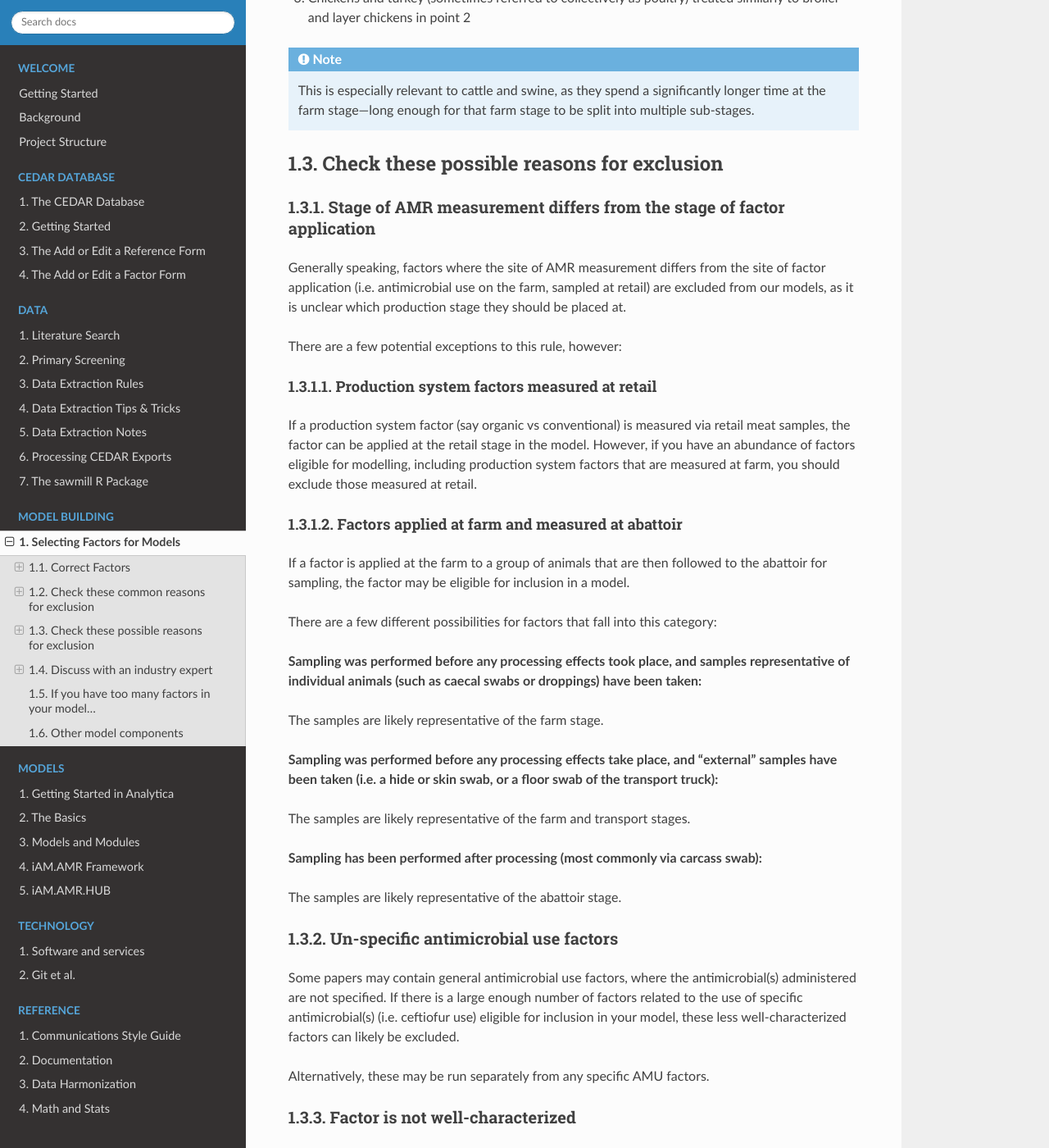
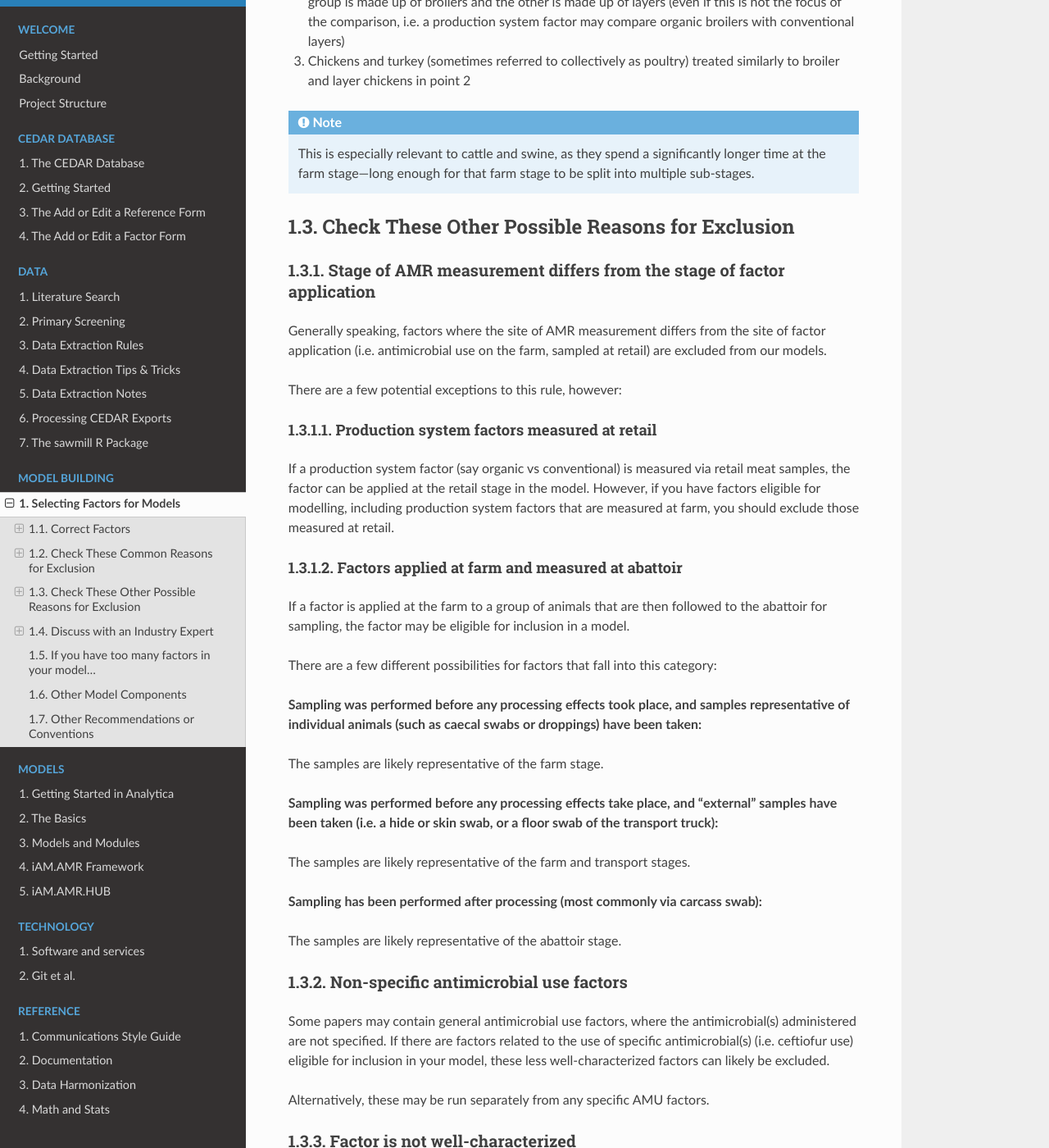
Before and after one commit to iAM-AMR/iAM.AMR.DOC, a Sphinx documentation site: the page built from source/model_building/selecting_factors.rst, in a window 1280 px wide and 1400 px high, scrolled down 2391 px. Shown: the whole window at 82% size. Built offline with Sphinx 7.4.7 and the Read the Docs theme 2.0.0, drawn with Linux system fonts in a browser that asks for light colours; pages that are not in the unit, such as notebooks, are missing from menus; a script that is not in the unit is left out; some of the changed text lies outside the part shown.

Commit message:
Update selecting factors for models
Based on feedback

```diff
--- a/source/model_building/selecting_factors.rst
+++ b/source/model_building/selecting_factors.rst
@@ -31,15 +31,17 @@
 
 This may take awhile depending on how many factors you have in your query. However, it is an important step to check that the data extraction was done correctly, for each and every field captured.
 
-Check these common reasons for exclusion
+Check These Common Reasons for Exclusion
 ----------------------------------------
+
+.. important:: Remember to document any factors and papers you are excluding for the reasons outlined below or any other reason.
 
 Factor is not modifiable
 ~~~~~~~~~~~~~~~~~~~~~~~~
 
 While the general practice was to exclude non-modifiable, or immutable factors such as age, location, or breed :ref:`(read more) <data_extraction/data_extract_rules:Data Extraction Rules>` at the data extraction phase, it is not always clear whether a factor is modifiable. As such, there may be some non-modifiable factors in your query that you will need to exclude from your model.
 
-Questions of whether a factor is modifiable or not are also context-dependent, and sometimes warrant consultation with an expert. Especially when it comes to factors related to management practices, a factor may be theoretically modifiable, but the implementation required may be cost prohibitive such that the factor is not practically modifiable. For example, liquid feeding systems in swine production require specialized, expensive equipment, so a major renovation would be required in order to convert to this system.
+Questions of whether a factor is modifiable or not are also context-dependent, and sometimes warrant consultation with an expert. Especially when it comes to factors related to management practices, a factor may be theoretically modifiable, but the implementation required may be cost prohibitive such that the factor is not practically modifiable.
 
 Selective media used at isolation
 ~~~~~~~~~~~~~~~~~~~~~~~~~~~~~~~~~
@@ -66,20 +68,20 @@
 
 .. Note:: This is especially relevant to cattle and swine, as they spend a significantly longer time at the farm stage—long enough for that farm stage to be split into multiple sub-stages.
 
-Check these possible reasons for exclusion
-------------------------------------------
+Check These Other Possible Reasons for Exclusion
+------------------------------------------------
 
 Stage of AMR measurement differs from the stage of factor application
 ~~~~~~~~~~~~~~~~~~~~~~~~~~~~~~~~~~~~~~~~~~~~~~~~~~~~~~~~~~~~~~~~~~~~~
 
-Generally speaking, factors where the site of AMR measurement differs from the site of factor application (i.e. antimicrobial use on the farm, sampled at retail) are excluded from our models, as it is unclear which production stage they should be placed at.
+Generally speaking, factors where the site of AMR measurement differs from the site of factor application (i.e. antimicrobial use on the farm, sampled at retail) are excluded from our models.
 
 There are a few potential exceptions to this rule, however:
 
 Production system factors measured at retail
 ++++++++++++++++++++++++++++++++++++++++++++
 
-If a production system factor (say organic vs conventional) is measured via retail meat samples, the factor can be applied at the retail stage in the model. However, if you have an abundance of factors eligible for modelling, including production system factors that are measured at farm, you should exclude those measured at retail.
+If a production system factor (say organic vs conventional) is measured via retail meat samples, the factor can be applied at the retail stage in the model. However, if you have factors eligible for modelling, including production system factors that are measured at farm, you should exclude those measured at retail.
 
 Factors applied at farm and measured at abattoir
 ++++++++++++++++++++++++++++++++++++++++++++++++
@@ -100,10 +102,10 @@
 
 The samples are likely representative of the abattoir stage.
 
-Un-specific antimicrobial use factors
-~~~~~~~~~~~~~~~~~~~~~~~~~~~~~~~~~~~~~
+Non-specific antimicrobial use factors
+~~~~~~~~~~~~~~~~~~~~~~~~~~~~~~~~~~~~~~
 
-Some papers may contain general antimicrobial use factors, where the antimicrobial(s) administered are not specified. If there is a large enough number of factors related to the use of specific antimicrobial(s) (i.e. ceftiofur use) eligible for inclusion in your model, these less well-characterized factors can likely be excluded.
+Some papers may contain general antimicrobial use factors, where the antimicrobial(s) administered are not specified. If there are factors related to the use of specific antimicrobial(s) (i.e. ceftiofur use) eligible for inclusion in your model, these less well-characterized factors can likely be excluded.
 
 Alternatively, these may be run separately from any specific AMU factors.
 
@@ -131,7 +133,7 @@
 
 .. Tip:: Filter your query on the AMR field, with only blank cells selected. This may identify factors without that slipped through the extraction process, with an unspecific or combination resistance outcome.
 
-Discuss with an industry expert
+Discuss with an Industry Expert
 -------------------------------
 
 Relevancy to the Canadian context
@@ -140,9 +142,9 @@
 As the objective of the iAM project is to produce models that are applicable to the context of the Canadian agri-food industry, this is an important step in the factor selection process. There are two ways a factor may be relevant to the Canadian context:
 
 1. It is used in Canada
-2. There is a possibility of use/application in Canada AND this application/use could impact AMR
+2. If approved for use in Canada, its application or use may impact AMR
 
-Factors in the second category will likely be included in the model, but run separately from the factors representative of the typical Canadian industry to explore “what-if” scenarios.
+Factors in the second category will likely be included in the model, but run separately from the factors representative of the typical Canadian industry to explore “what-if” scenarios.  *These “what-if” scenarios may also include factors not yet approved in Canada, but which have the potential to become relevant through future policy change and are thus worth exploring.*
 
 .. Hint:: For food-animal species that spend a longer time at the farm stage before processing (namely cattle and swine), relevancy of a factor may vary between sub-stages of the farm stage. For example, some antimicrobials administered to nursing piglets or weaned nursery pigs may be withdrawn for part or all of the finishing stage due to residue concerns.
 
@@ -154,11 +156,11 @@
 If you have too many factors in your model…
 -------------------------------------------
 
-If you are looking to cut down on the number of factors in your model, or need to due to Analytica constraints, a good place to start is to identify papers that are measuring the same factor, in the same host or host sub-population. For example, you might have two papers measuring the effect of ceftiofur use in piglets. In this case, you can choose to include only the study with the larger sample size to cut down on factors.
+If you are looking to cut down on the number of factors in your model, or need to due to Analytica constraints, a good place to start is to identify papers that are measuring the same factor, in the same host or host sub-population. For example, you might have two papers measuring the effect of ceftiofur use in piglets. In this case, you may choose to include only the study with the larger sample size, or that was performed in a population more representative of the Canadian context to cut down on factors.
 
 .. Tip:: Your standard error is a proxy for sample size, where a large SE is representative of a small sample size
 
-Other model components
+Other Model Components
 ----------------------
 
 The following elements are handled by the :ref:`iAM.AMR.HUB <models/hub:iAM.AMR.HUB>` module:
@@ -166,3 +168,13 @@
 1. Baseline prevalence and distribution
 2. Bacterial recovery at retail
 3. Consumption from the Foodbook
+
+But, you should check to ensure that these apply to your model:
+
+1. Check to see if your baselines are informed by actual data or placeholder values.
+2. If they are informed by placeholder values: check to see if the placeholders are applicable to your scenario. If you have better estimates of the baseline than the default value(s), perhaps informed by your discussions with an expert, use those instead.
+
+Other Recommendations or Conventions
+------------------------------------
+
+`Analyticar <https://github.com/iAM-AMR/analyticar>`_ (when we fix it!)
```
Also changed, not shown: other parts of source/model_building/selecting_factors.rst (+1 -1 lines).
